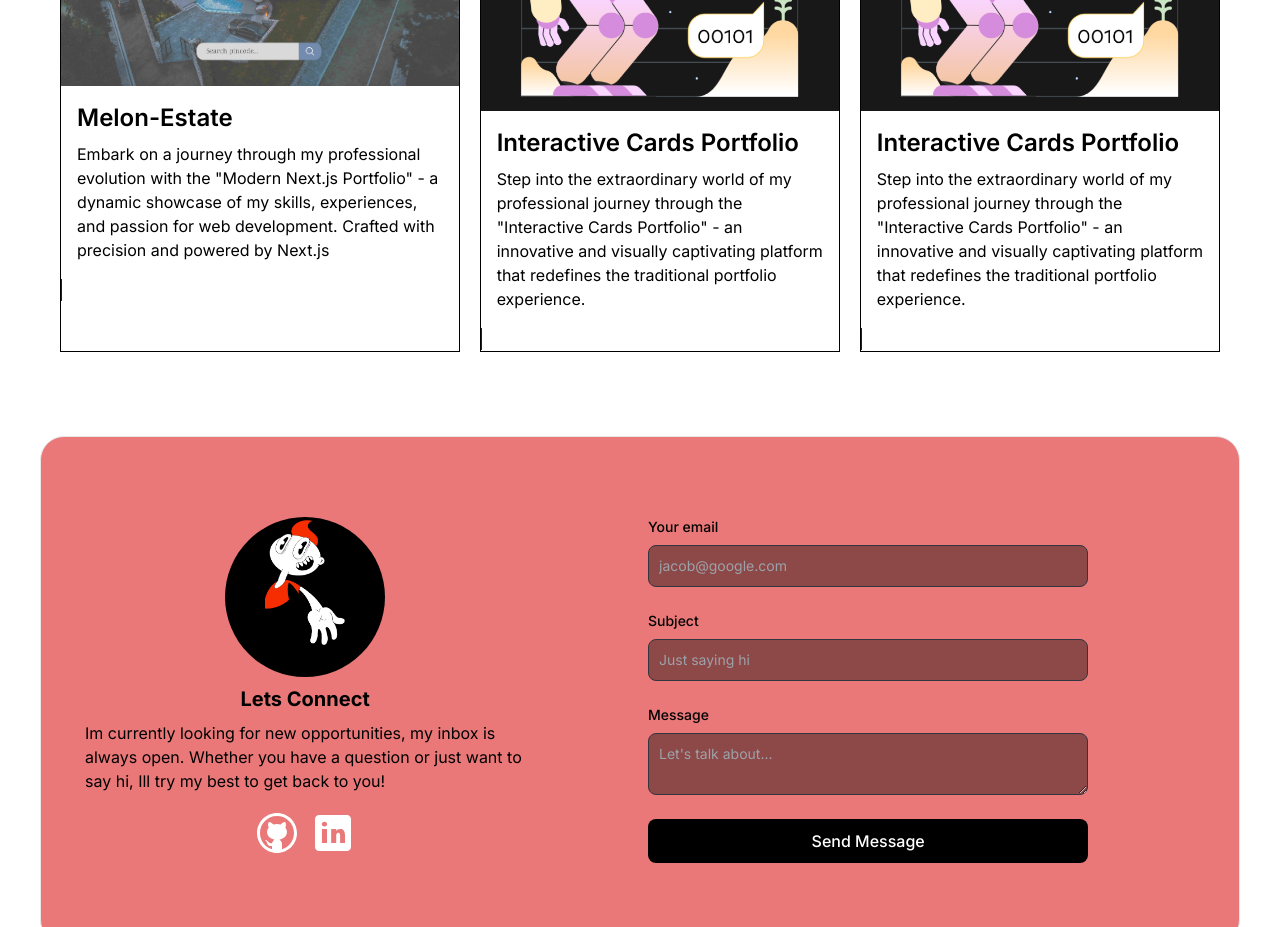
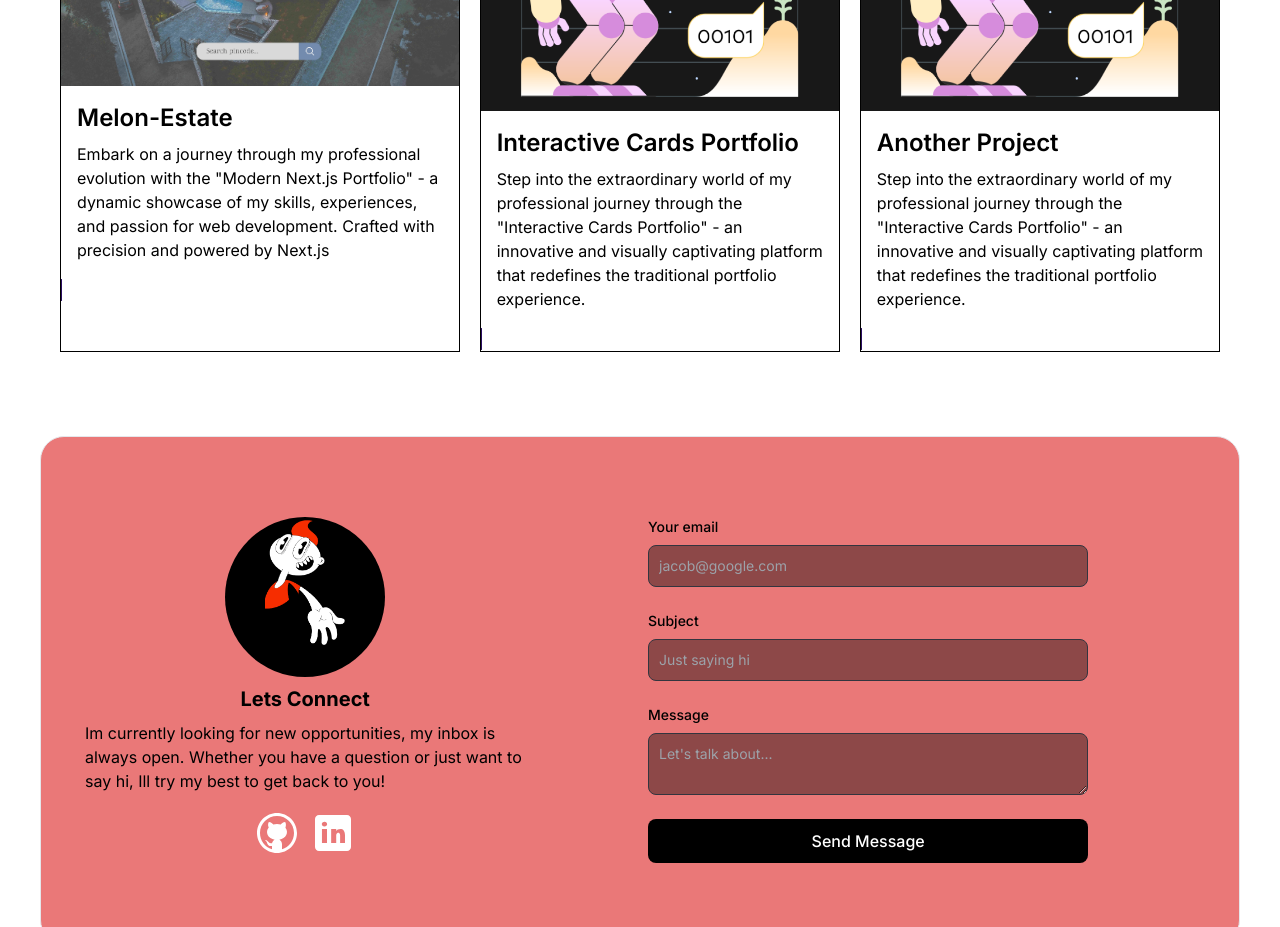
Before and after one commit to jonkar77/portfolio, a Next.js app: page / in a window 1280 px wide. Shown: the part 1820-2747 px from the top of the page. Built offline with nearby package versions, Linux system fonts and the light colour scheme.

Commit message:
modified changes

```diff
--- a/src/app/components/Projects.tsx
+++ b/src/app/components/Projects.tsx
@@ -1,6 +1,3 @@
-// import { ProjectCard } from "../sub/projectCard.tsx";
-// import { PROJECTS } from "@/constants";
-
 import { ProjectCard } from "../sub/projectCard";
 
 export const Projects = () => {
@@ -20,13 +17,13 @@ export const Projects = () => {
       link: "https://example.com",
     },
     {
-            title: "Interactive Cards Portfolio",
+      title: "Another Project",
       description:
       'Step into the extraordinary world of my professional journey through the "Interactive Cards Portfolio" - an innovative and visually captivating platform that redefines the traditional portfolio experience.',
       image: "/assets/project.png",
       link: "https://example.com",
     },
-      ] as const;
+  ];
   return (
     <section
       id="projects"
@@ -36,8 +33,8 @@ export const Projects = () => {
         My Projects
       </h1>
       <div className="h-full w-full flex flex-col md:flex-row gap-5 px-5">
-        {PROJECTS.map((project) => (
-          <div className="border border-black">
+        {PROJECTS.map((project, index) => (
+          <div key={index} className="border border-black">
             <ProjectCard
               key={project.title}
               src={project.image}
```
Lines whose indentation alone changed are shown as unchanged.
